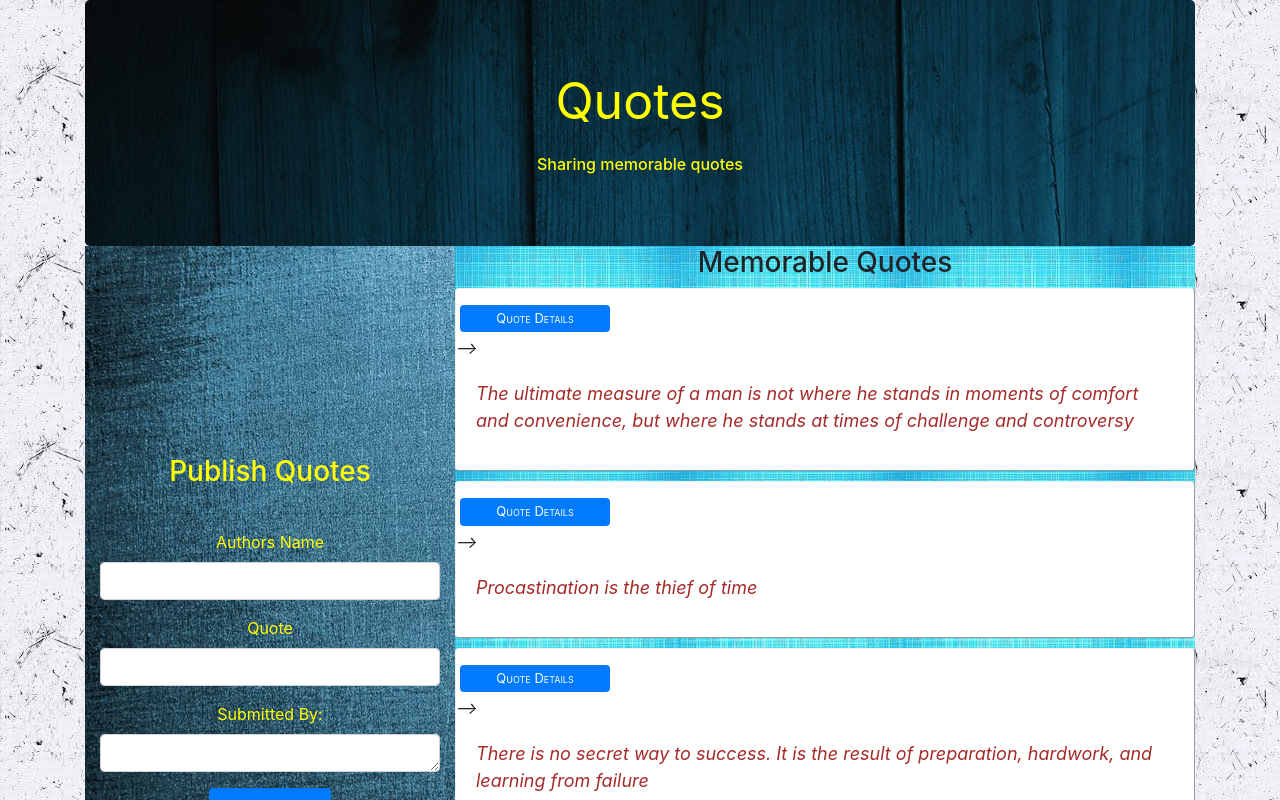
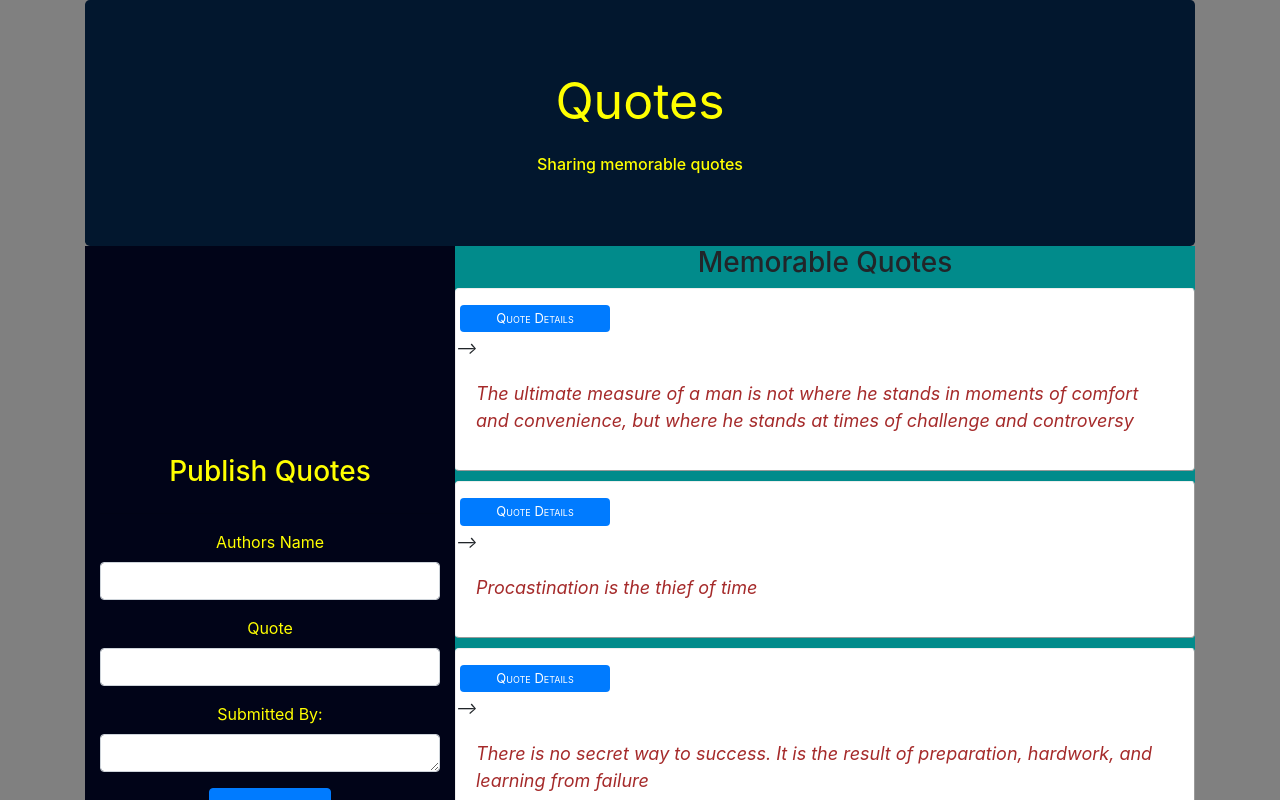
Before and after one commit to oodennis20/My-Quotes, an Angular app: page / in a window 1280 px wide. Shown: the top 800 px of the page. Built offline with nearby package versions, Linux system fonts and the light colour scheme.

Commit message:
make changes

```diff
--- a/src/app/quote/quote.component.css
+++ b/src/app/quote/quote.component.css
@@ -4,11 +4,11 @@
     color: yellow;
     margin-bottom: 0;
     font-size: 50px;
-    background-image: url('/assets/brat.jpg');
+    background-color: rgb(2, 23, 46);
 }
 
 #two {
-    background-image: url('/assets/huh.jpg');
+    background-color:rgb(1, 139, 139);
 }
 
 #lol {
@@ -45,7 +45,7 @@
 #one {
     align-content: center;
   text-align: center;
-  background-image: url('/assets/free.jpg');
+  background-color:rgb(1, 4, 24);
   color: yellow;
   font-size: 16px;
 }
@@ -60,6 +60,6 @@
     font-size: 13px;
 }
 .main {
-    background-image: url('/assets/three.jpg');
+    background-color:grey;
 
 }
```
